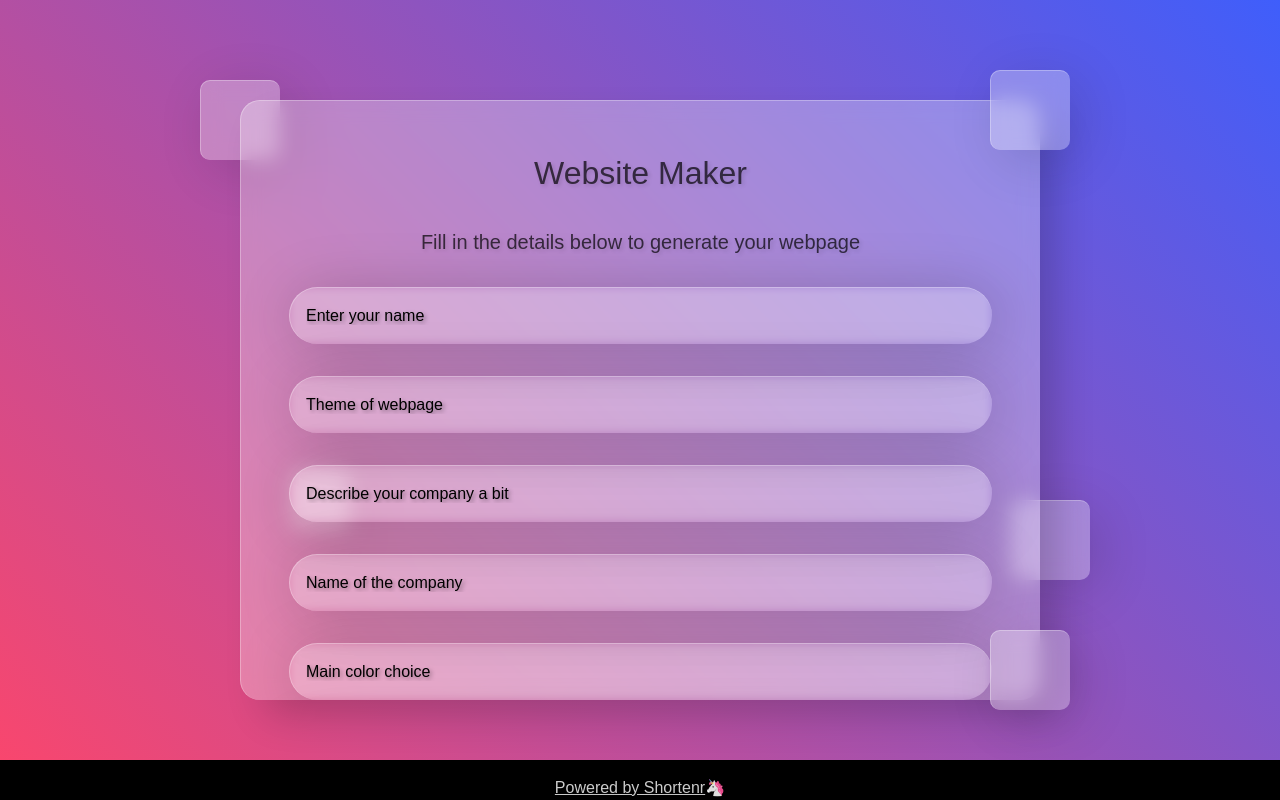
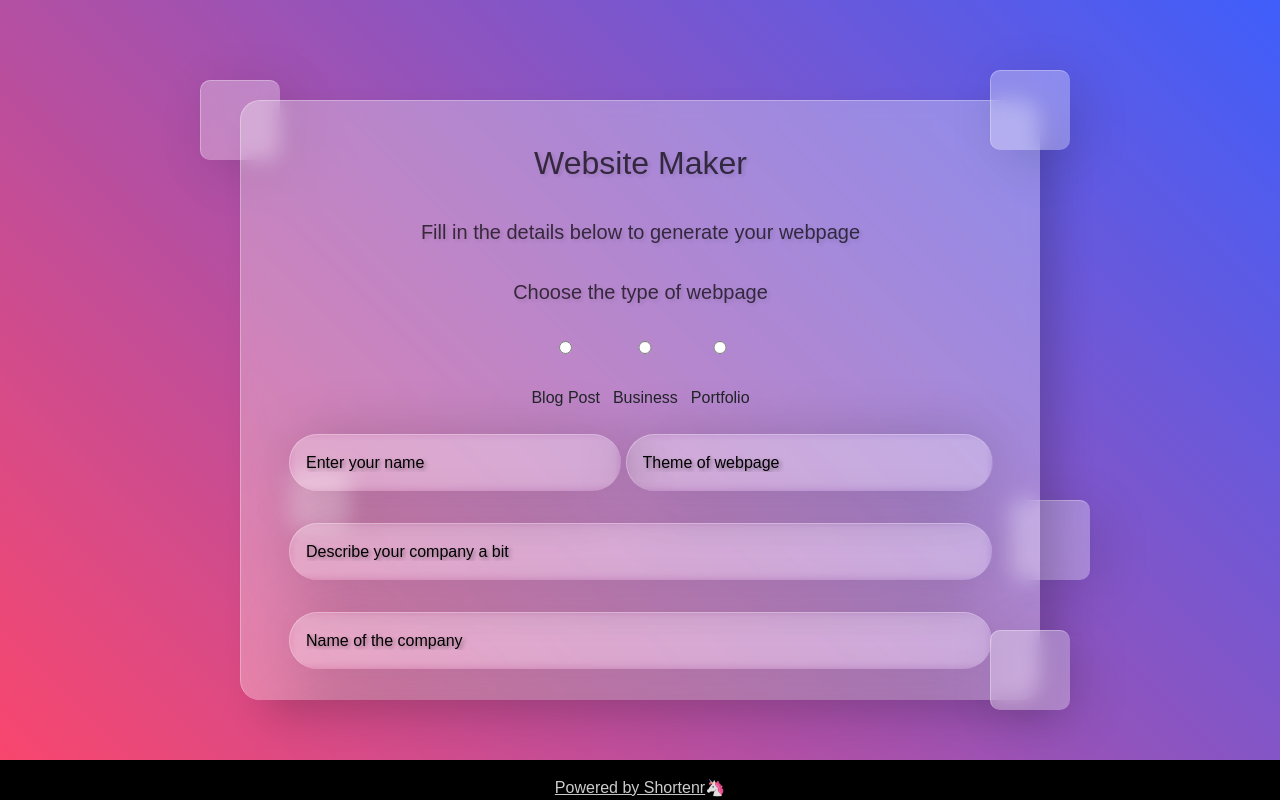
Before and after one commit to RacquelNinaDennison/gpt-website-maker, a Next.js app: page /gptMaker in a window 1280 px wide. Built offline with nearby package versions, Linux system fonts and the light colour scheme.

Commit message:
Adjusted the user prompt

```diff
--- a/src/GPT Functions/form.ts
+++ b/src/GPT Functions/form.ts
@@ -4,7 +4,7 @@ export const generateGPTPrompt = (
 	input: gptPrompt
 ): string => {
 	const userDescriptionText = `
-Design a landing page for a ${input.theme}. Provide the HTML code and CSS code as per the description below. The code should all be in one file, using the style tag in the HTML file for the CSS. The main colour theme is #${input.mainColor} with accents of # ${input.secondaryColor}.
+Design a landing page for a ${input.theme}. The webpage should have a look and feel for a ${input.webpageType}. Provide the HTML code and CSS code as per the description below. The code should all be in one file, using the style tag in the HTML file for the CSS. The main colour theme is #${input.mainColor} with accents of # ${input.secondaryColor}.
 
 For any images that need to be added, please use the unsplash link to generate them. This will act as place holders and will make the webpage look nice. Also use CSS to size the images, they should not be too large.
 
--- a/src/pages/gptMaker/index.tsx
+++ b/src/pages/gptMaker/index.tsx
@@ -1,8 +1,6 @@
 import React, { useState, useEffect } from "react";
 import axios from "axios";
-import Head from "next/head";
 import styles from "@/styles/main.module.scss";
-import useWindowSize from "react-use/lib/useWindowSize";
 import { useMutation } from "@tanstack/react-query";
 import {
 	gptGeneratorResponse,
@@ -23,8 +21,10 @@ export default function Home() {
 		storeDescription: "",
 		mainHeading: "Reimagine greatness",
 		subHeading: "Greatness",
+		webpageType: "",
 	});
 	const [userName, setUserName] = useState("");
+
 	useEffect(() => {
 		const savedUrl = localStorage.getItem("url");
 		if (savedUrl) {
@@ -46,7 +46,6 @@ export default function Home() {
 			setIsLoading(true);
 			try {
 				console.log("Sending response");
-				console.log(data);
 				const response = await axios.post(
 					"/api/gptGenerator",
 					data
@@ -57,7 +56,7 @@ export default function Home() {
 				console.error("Response data:", error);
 				throw error;
 			} finally {
-				setIsLoading(false); // Set loading state to false after mutation ends
+				setIsLoading(false);
 			}
 		},
 		onError: (err: Error) => {
@@ -68,11 +67,12 @@ export default function Home() {
 			setUrlGenerated(true);
 		},
 	});
+
 	const onChangeHandler = (
 		e: React.ChangeEvent<HTMLInputElement>
 	) => {
 		const { name, value } = e.target;
-		if (name == "userName") {
+		if (name === "userName") {
 			setUserName(value);
 		} else {
 			setGptPrompt((prevValue) => ({
@@ -81,6 +81,7 @@ export default function Home() {
 			}));
 		}
 	};
+
 	const submitForm = async (
 		event: React.MouseEvent<HTMLElement>
 	) => {
@@ -119,12 +120,59 @@ export default function Home() {
 								Fill in the details below to generate your
 								webpage
 							</p>
+							<div>
+								<p className={styles.formText}>
+									Choose the type of webpage
+								</p>
+								<label>
+									<input
+										className={styles.radio}
+										type='radio'
+										name='webpageType'
+										value='personal'
+										onChange={onChangeHandler}
+										checked={
+											gptPrompt.webpageType === "personal"
+										}
+									/>
+									Blog Post
+								</label>
+								<label>
+									<input
+										className={styles.radio}
+										type='radio'
+										name='webpageType'
+										value='business'
+										onChange={onChangeHandler}
+										checked={
+											gptPrompt.webpageType === "business"
+										}
+									/>
+									Business
+								</label>
+								<label>
+									<input
+										className={styles.radio}
+										type='radio'
+										name='webpageType'
+										value='portfolio'
+										onChange={onChangeHandler}
+										checked={
+											gptPrompt.webpageType === "portfolio"
+										}
+									/>
+									Portfolio
+								</label>
+							</div>
+							<br />
+							<div className={styles.row1}>
 								<input
 									type='text'
 									placeholder='Enter your name'
 									onChange={onChangeHandler}
 									name='userName'
 									value={userName}
+									className={styles.inputTag}
 								/>
 								<br />
 								<input
@@ -135,6 +183,7 @@ export default function Home() {
 									value={gptPrompt.theme}
 								/>
 								<br />
+							</div>
 							<input
 								type='text'
 								placeholder='Describe your company a bit'
@@ -143,7 +192,6 @@ export default function Home() {
 								value={gptPrompt.storeDescription}
 							/>
 							<br />
-
 							<input
 								type='text'
 								placeholder='Name of the company'
@@ -167,8 +215,8 @@ export default function Home() {
 								value={gptPrompt.secondaryColor}
 								onChange={onChangeHandler}
 							/>
+							<br />
 
-							<br />
 							<button
 								title='submitForm'
 								onClick={submitForm}
--- a/src/pages/index.tsx
+++ b/src/pages/index.tsx
@@ -47,7 +47,8 @@ export default function Home() {
 						<button
 							title='submitForm'
 							onClick={nextPage}
-							className={styles.button}
+							className={`${styles.button}
+${styles.button2}`}
 						>
 							Start Making
 						</button>
--- a/src/styles/globals.css
+++ b/src/styles/globals.css
@@ -140,7 +140,7 @@ form p {
 	color: black;
 	opacity: 0.7;
 	font-size: 2rem;
-	margin-top: 0;
+	margin-top: -10px;
 	margin-bottom: 30px;
 	text-shadow: 2px 2px 4px rgba(0, 0, 0, 0.2);
 }
@@ -178,12 +178,6 @@ form input {
 }
 
 form input:hover {
-	background: rgba(255, 255, 255, 0.1);
-	box-shadow: 4px 4px 60px 8px rgba(0, 0, 0, 0.2);
-}
-
-form input[type="email"],
-form input[type="password"] {
 	background: rgba(255, 255, 255, 0.1);
 	box-shadow: 4px 4px 60px 8px rgba(0, 0, 0, 0.2);
 }
--- a/src/styles/main.module.scss
+++ b/src/styles/main.module.scss
@@ -31,6 +31,11 @@ $white: rgba(255, 255, 255, 0.3);
 	&1 {
 		margin-top: 5em;
 		margin-left: 9em;
+		align-items: center;
+	}
+	&2 {
+		margin-top: 5em;
+
 		align-items: center;
 	}
 }
@@ -130,3 +135,27 @@ $white: rgba(255, 255, 255, 0.3);
 	padding: 0px;
 	margin-bottom: 30px;
 }
+
+.row1 {
+	display: flex;
+	flex-direction: row;
+	align-items: center;
+}
+.inputTag {
+	margin-right: 5px;
+	width: 90%;
+}
+.radio {
+	backdrop-filter: none;
+	background: none;
+	background: none;
+	box-shadow: none;
+
+	&:hover {
+		backdrop-filter: none;
+		background: none;
+		background: none;
+		box-shadow: none;
+		cursor: pointer;
+	}
+}
--- a/src/types/gptGeneratorTypes.ts
+++ b/src/types/gptGeneratorTypes.ts
@@ -18,4 +18,5 @@ export type gptPrompt = {
 	storeDescription: string;
 	mainHeading: string;
 	subHeading: string;
+	webpageType: string;
 };
```
Lines whose indentation alone changed are shown as unchanged.
